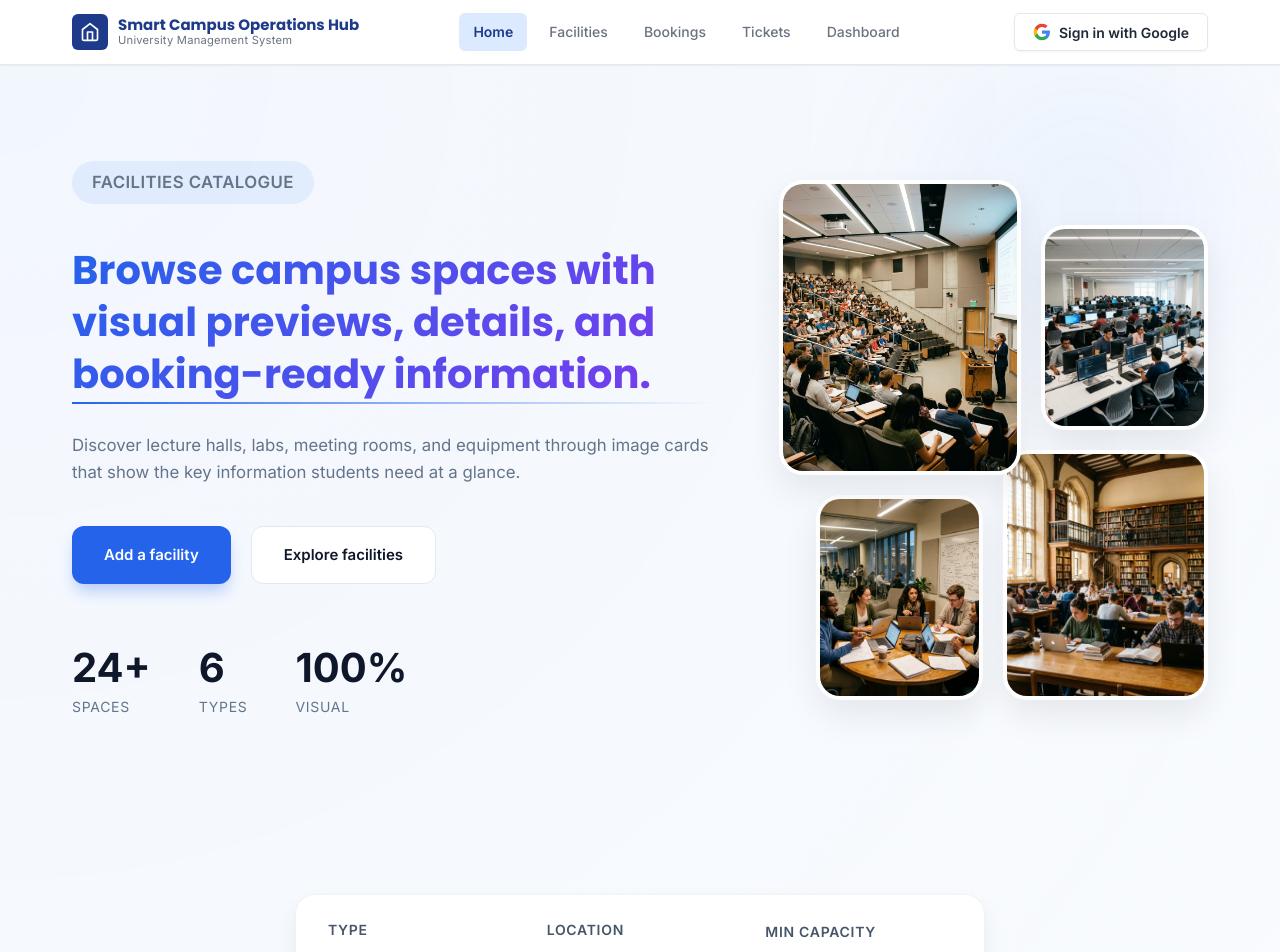
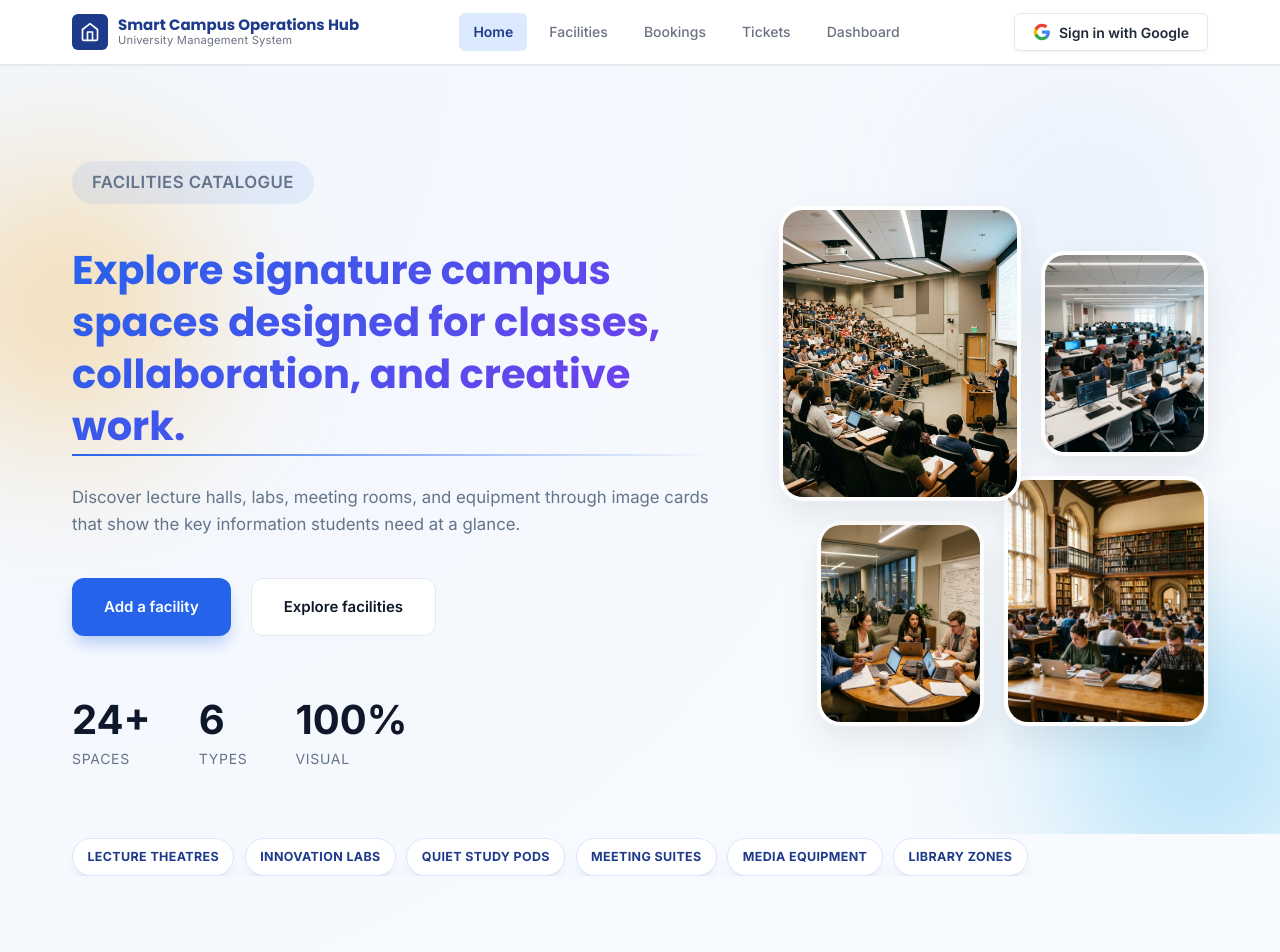
Before and after one commit to Surath-Gayanatha/it3030-paf-2026-smart-campus-group426, a React (Vite) app in the folder frontend/: page /resources in a window 1280 px wide. Shown: the top 952 px of the page. Built offline with nearby package versions, Linux system fonts and the light colour scheme; no server answers; sample sign-in values are in the browser's storage.

Commit message:
Polish facilities pages UI and remove Add Facility footer

```diff
--- a/frontend/src/pages/AddFacility.jsx
+++ b/frontend/src/pages/AddFacility.jsx
@@ -1,5 +1,4 @@
 import { Link, Navigate } from 'react-router-dom';
-import Footer from '../components/Footer';
 import ResourceForm from '../components/Resources/ResourceForm';
 import { useAuth } from '../context/AuthContext';
 import './Resources.css';
@@ -50,8 +49,6 @@ const AddFacility = () => {
       <main className="container facility-create-layout">
         <ResourceForm />
       </main>
-
-      <Footer />
     </div>
   );
 };
--- a/frontend/src/pages/FacilityDetail.jsx
+++ b/frontend/src/pages/FacilityDetail.jsx
@@ -79,7 +79,7 @@ const FacilityDetail = () => {
   }, [id]);
 
   if (loading) return (
-    <div className="loading-container" style={{
+    <div className="loading-container facility-detail-loading" style={{
       height: '100vh',
       display: 'flex',
       flexDirection: 'column',
@@ -110,9 +110,9 @@ const FacilityDetail = () => {
   ];
 
   return (
-    <div className="resources-page" style={{ background: '#fcfcfd' }}>
+    <div className="resources-page facility-detail-page" style={{ background: '#fcfcfd' }}>
       <div className="container" style={{ paddingTop: '8rem', paddingBottom: '6rem' }}>
-        <Link to="/resources" className="back-link" style={{
+        <Link to="/resources" className="back-link facility-detail-back" style={{
           marginBottom: '2rem',
           display: 'inline-flex',
           alignItems: 'center',
@@ -128,7 +128,7 @@ const FacilityDetail = () => {
           <span style={{ fontSize: '1.2rem' }}>←</span> Back to Facilities
         </Link>
 
-        <div className="facility-detail-container">
+        <div className="facility-detail-container facility-detail-container--signature">
           <div className="facility-detail-header-section" style={{ marginBottom: '3rem' }}>
             <span className="section-label" style={{
               letterSpacing: '2px',
--- a/frontend/src/pages/Resources.css
+++ b/frontend/src/pages/Resources.css
@@ -1193,3 +1193,140 @@
     grid-template-columns: 1fr;
   }
 }
+
+/* Scoped showcase styling for facilities view pages only */
+.resources-page--showcase .facility-hero {
+  overflow: hidden;
+}
+
+.resources-page--showcase .facility-hero__glow {
+  position: absolute;
+  width: 420px;
+  height: 420px;
+  border-radius: 999px;
+  filter: blur(70px);
+  opacity: 0.4;
+  pointer-events: none;
+}
+
+.resources-page--showcase .facility-hero__glow--left {
+  top: 2rem;
+  left: -9rem;
+  background: radial-gradient(circle, #f59e0b 0%, rgba(245, 158, 11, 0) 70%);
+}
+
+.resources-page--showcase .facility-hero__glow--right {
+  bottom: -8rem;
+  right: -8rem;
+  background: radial-gradient(circle, #0ea5e9 0%, rgba(14, 165, 233, 0) 70%);
+}
+
+.resources-page--showcase .facility-hero__copy,
+.resources-page--showcase .facility-hero__gallery {
+  animation: facilitiesAppear 0.7s ease both;
+}
+
+.resources-page--showcase .facility-hero__gallery {
+  animation-delay: 0.12s;
+}
+
+.facility-ticker {
+  margin-top: 0.25rem;
+  margin-bottom: 1.2rem;
+}
+
+.facility-ticker .container {
+  overflow: hidden;
+}
+
+.facility-ticker__track {
+  display: flex;
+  flex-wrap: wrap;
+  gap: 0.65rem;
+}
+
+.facility-ticker__track span {
+  display: inline-flex;
+  align-items: center;
+  padding: 0.5rem 0.9rem;
+  border-radius: 999px;
+  background: #ffffff;
+  border: 1px solid #dbe7ff;
+  color: #1e3a8a;
+  font-size: 0.78rem;
+  font-weight: 700;
+  letter-spacing: 0.03em;
+  text-transform: uppercase;
+  box-shadow: 0 10px 18px -14px rgba(30, 64, 175, 0.7);
+}
+
+.resources-page--showcase .loading-spinner {
+  position: relative;
+  border-style: solid;
+  border-width: 1px;
+  border-color: #e2e8f0;
+  background: linear-gradient(120deg, #f8fafc 25%, #eef2ff 45%, #f8fafc 65%);
+  background-size: 220% 100%;
+  animation: facilitiesShimmer 1.6s linear infinite;
+}
+
+.facility-detail-page .facility-detail-container--signature {
+  animation: facilitiesAppear 0.55s ease both;
+}
+
+.facility-detail-page .facility-detail-back {
+  border: 1px solid #dbeafe;
+  box-shadow: 0 14px 22px -18px rgba(37, 99, 235, 0.65);
+}
+
+.facility-detail-page .facility-detail-back:hover {
+  transform: translateY(-1px);
+}
+
+.facility-detail-page .detail-main-img {
+  border: 4px solid #ffffff;
+}
+
+.facility-detail-page .gallery-thumb {
+  transition: transform 0.25s ease, filter 0.25s ease;
+}
+
+.facility-detail-page .gallery-thumb:hover {
+  transform: translateY(-2px);
+  filter: saturate(1.1);
+}
+
+.facility-detail-loading .loading-spinner {
+  width: 54px;
+  height: 54px;
+  border-radius: 999px;
+  border: 3px solid #dbeafe;
+  border-top-color: #1d4ed8;
+  animation: facilitiesSpin 0.7s linear infinite;
+}
+
+@keyframes facilitiesAppear {
+  from {
+    opacity: 0;
+    transform: translateY(16px);
+  }
+  to {
+    opacity: 1;
+    transform: translateY(0);
+  }
+}
+
+@keyframes facilitiesShimmer {
+  0% {
+    background-position: 100% 0;
+  }
+  100% {
+    background-position: -100% 0;
+  }
+}
+
+@keyframes facilitiesSpin {
+  to {
+    transform: rotate(360deg);
+  }
+}
--- a/frontend/src/pages/Resources.jsx
+++ b/frontend/src/pages/Resources.jsx
@@ -34,12 +34,14 @@ const stats = [
 
 const Resources = () => {
   return (
-    <div className="resources-page">
+    <div className="resources-page resources-page--showcase">
       <section className="facility-hero">
+        <div className="facility-hero__glow facility-hero__glow--left" aria-hidden="true" />
+        <div className="facility-hero__glow facility-hero__glow--right" aria-hidden="true" />
         <div className="container facility-hero__layout">
           <div className="facility-hero__copy">
             <p className="section-label">Facilities Catalogue</p>
-            <h1>Browse campus spaces with visual previews, details, and booking-ready information.</h1>
+            <h1>Explore signature campus spaces designed for classes, collaboration, and creative work.</h1>
             <p>
               Discover lecture halls, labs, meeting rooms, and equipment through image cards that show the key information students need at a glance.
             </p>
@@ -73,6 +75,19 @@ const Resources = () => {
         </div>
       </section>
 
+      <section className="facility-ticker" aria-label="Facility highlights">
+        <div className="container">
+          <div className="facility-ticker__track">
+            <span>Lecture Theatres</span>
+            <span>Innovation Labs</span>
+            <span>Quiet Study Pods</span>
+            <span>Meeting Suites</span>
+            <span>Media Equipment</span>
+            <span>Library Zones</span>
+          </div>
+        </div>
+      </section>
+
       <main className="container facilities-layout">
         <ResourceCatalog />
       </main>
```
